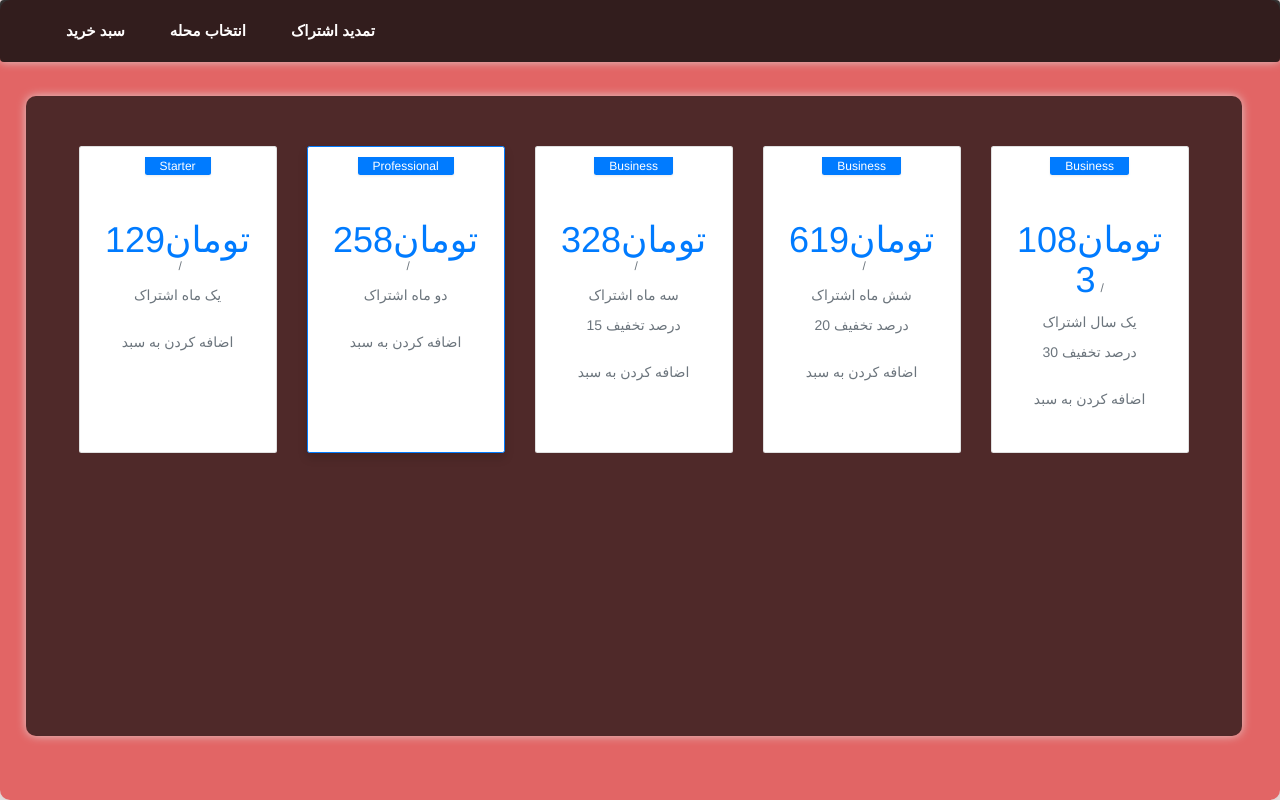
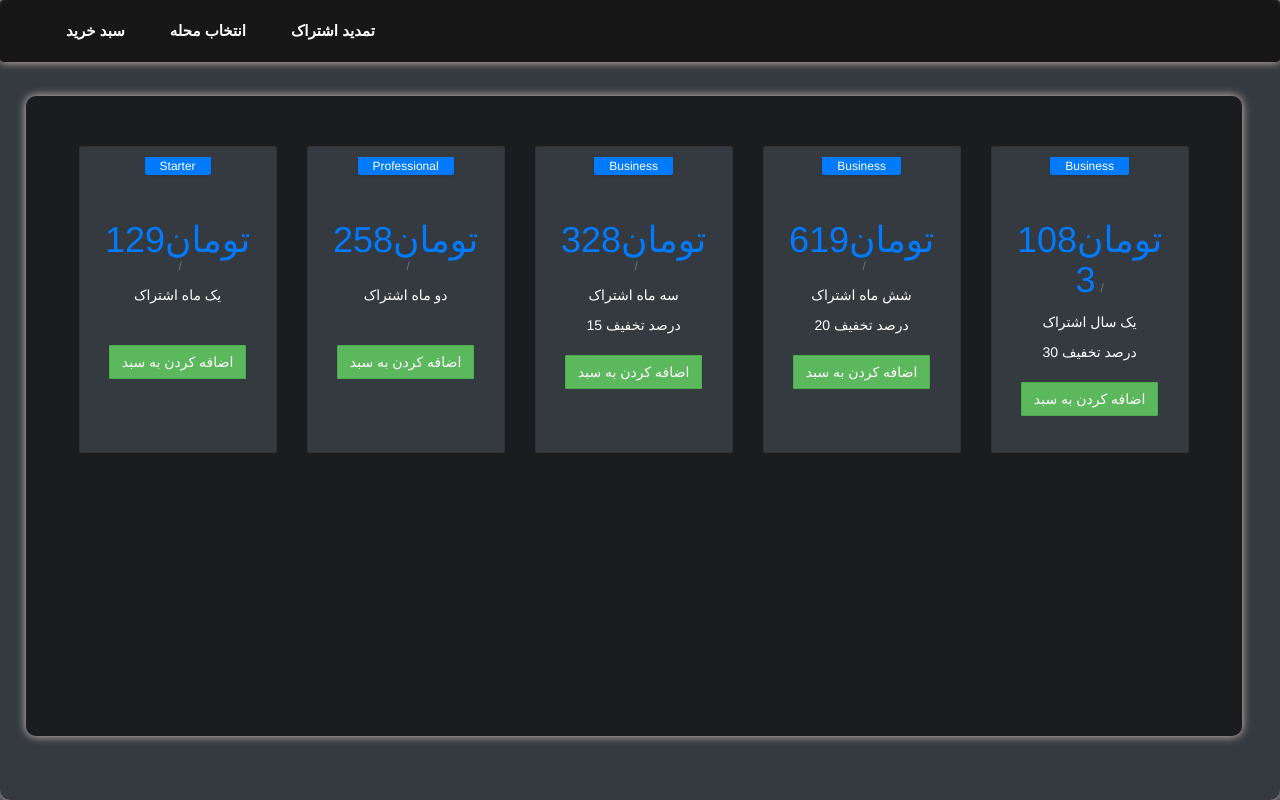
Before and after one commit to aliaqa256/bongah, a Django app: page /auth/select_plan/ in a window 1280 px wide. Run offline with Django 4.2, Linux system fonts and the light colour scheme; the visitor is signed in with stand-in values (Sample User, id 1); parts of the project's set-up code (start-up, migrations or seed data) failed here and were passed over; some libraries are stand-ins or nearby versions.

Commit message:
dark mode

```diff
--- a/djangoapp/accounts/templates/accounts/select_plan.html
+++ b/djangoapp/accounts/templates/accounts/select_plan.html
@@ -12,22 +12,22 @@
 <!-- aaaaaaaaaaaaaaaaaaaaaa -->
 <div class="container mb-5 mt-5">
             <div class="pricing card-deck flex-column flex-md-row mb-3">
-                <div class="card card-pricing text-center px-3 mb-4">
+                <div class="card card-pricing text-center px-3 mb-4 bg-dark">
                     <span class="h6 w-60 mx-auto px-4 py-1 rounded-bottom bg-primary text-white shadow-sm">Starter</span>
                     <div class="bg-transparent card-header pt-4 border-0">
                         <h1 class="h1 font-weight-normal text-primary text-center mb-0" data-pricing-value="15">تومان<span class="price">129</span><span class="h6 text-muted ml-2">/ </span></h1>
                     </div>
                     <div class="card-body pt-0">
                         <ul class="list-unstyled mb-4">
-                            <li>یک ماه اشتراک</li>
+                            <li class=" text-white">یک ماه اشتراک</li>
 
                         </ul>
                                                                         <form method="post">
                                    {% csrf_token %}
            <input type="hidden" name="plan_type" value="1290000">
            <input type="hidden" name="plan_days" value="31">
-
-                        <button type="submit" class="btn btn-outline-secondary mb-3 hvr">اضافه کردن به سبد</button>
+                                                                            <br/>
+                        <button type="submit" class="btn btn-outline-secondary mb-3 hvr btn-success ">اضافه کردن به سبد</button>
                         </form>
                     </div>
                 </div>
@@ -37,64 +37,65 @@
 <!--  -->
 
 
-                <div class="card card-pricing popular shadow text-center px-3 mb-4">
+                <div class="card card-pricing text-center px-3 mb-4 bg-dark ">
                     <span class="h6 w-60 mx-auto px-4 py-1 rounded-bottom bg-primary text-white shadow-sm">Professional</span>
                     <div class="bg-transparent card-header pt-4 border-0">
                         <h1 class="h1 font-weight-normal text-primary text-center mb-0" data-pricing-value="30">تومان<span class="price">258</span><span class="h6 text-muted ml-2">/ </span></h1>
                     </div>
-                    <div class="card-body pt-0">
+                    <div class="card-body pt-0 ">
                         <ul class="list-unstyled mb-4">
-                            <li> دو ماه اشتراک</li>
+                            <li class=" text-white"> دو ماه اشتراک</li>
 
                         </ul>
                                                 <form method="post">
                                    {% csrf_token %}
            <input type="hidden" name="plan_type" value="2580000">
                       <input type="hidden" name="plan_days" value="62">
-                        <button type="submit" class="btn btn-outline-secondary mb-3 hvr">اضافه کردن به سبد</button>
+                      <br/>
+                        <button type="submit" class="btn btn-outline-secondary mb-3 hvr btn-success">اضافه کردن به سبد</button>
                         </form>
                     </div>
                 </div>
 
                 <!--  -->
-                <div class="card card-pricing text-center px-3 mb-4">
+                <div class="card card-pricing text-center px-3 mb-4 bg-dark">
                     <span class="h6 w-60 mx-auto px-4 py-1 rounded-bottom bg-primary text-white shadow-sm">Business</span>
                     <div class="bg-transparent card-header pt-4 border-0">
                         <h1 class="h1 font-weight-normal text-primary text-center mb-0" data-pricing-value="45">تومان<span class="price">328</span><span class="h6 text-muted ml-2">/ </span></h1>
                     </div>
                     <div class="card-body pt-0">
                         <ul class="list-unstyled mb-4">
-                            <li> سه ماه اشتراک</li>
-                            <li> 15 درصد تخفیف</li>
+                            <li class=" text-white"> سه ماه اشتراک</li>
+                            <li class=" text-white"> 15 درصد تخفیف</li>
 
                         </ul>
                         <form method="post">
                                    {% csrf_token %}
            <input type="hidden" name="plan_type" value="32800000">
                       <input type="hidden" name="plan_days" value="93">
-                        <button type="submit" class="btn btn-outline-secondary mb-3 hvr">اضافه کردن به سبد</button>
+                        <button type="submit" class="btn btn-outline-secondary mb-3 hvr btn-success  ">اضافه کردن به سبد</button>
                         </form>
                     </div>
                 </div>
 
 
 <!--  -->
-                 <div class="card card-pricing text-center px-3 mb-4">
+                 <div class="card card-pricing text-center px-3 mb-4 bg-dark">
                     <span class="h6 w-60 mx-auto px-4 py-1 rounded-bottom bg-primary text-white shadow-sm">Business</span>
                     <div class="bg-transparent card-header pt-4 border-0">
                         <h1 class="h1 font-weight-normal text-primary text-center mb-0" data-pricing-value="45"> تومان<span class="price">619</span><span class="h6 text-muted ml-2">/ </span></h1>
                     </div>
                     <div class="card-body pt-0">
                         <ul class="list-unstyled mb-4">
-                            <li>شش ماه اشتراک</li>
-                            <li> 20 درصد تخفیف</li>
+                            <li class=" text-white">شش ماه اشتراک</li>
+                            <li class=" text-white"> 20 درصد تخفیف</li>
 
                         </ul>
                         <form method="post">
                                    {% csrf_token %}
            <input type="hidden" name="plan_type" value="61900000">
                       <input type="hidden" name="plan_days" value="182">
-                        <button type="submit" class="btn btn-outline-secondary mb-3 hvr">اضافه کردن به سبد</button>
+                        <button type="submit" class="btn btn-outline-secondary mb-3 hvr btn-success">اضافه کردن به سبد</button>
                         </form>
                     </div>
                 </div>
@@ -102,22 +103,22 @@
 
 
 
-                 <div class="card card-pricing text-center px-3 mb-4">
+                 <div class="card card-pricing text-center px-3 mb-4 bg-dark  ">
                     <span class="h6 w-60 mx-auto px-4 py-1 rounded-bottom bg-primary text-white shadow-sm">Business</span>
                     <div class="bg-transparent card-header pt-4 border-0">
                         <h1 class="h1 font-weight-normal text-primary text-center mb-0" data-pricing-value="45">تومان<span class="price">1083</span><span class="h6 text-muted ml-2">/ </span></h1>
                     </div>
                     <div class="card-body pt-0">
                         <ul class="list-unstyled mb-4">
-                            <li>یک سال اشتراک</li>
-                            <li> 30 درصد تخفیف</li>
+                            <li class=" text-white">یک سال اشتراک</li>
+                            <li class=" text-white"> 30 درصد تخفیف</li>
 
                         </ul>
                         <form method="post">
                                    {% csrf_token %}
            <input type="hidden" name="plan_type" value="10830000">
                       <input type="hidden" name="plan_days" value="365">
-                        <button type="submit" class="btn btn-outline-secondary mb-3 hvr">اضافه کردن به سبد</button>
+                        <button type="submit" class="btn btn-outline-secondary mb-3 hvr btn-success">اضافه کردن به سبد</button>
                         </form>
                     </div>
                 </div>
--- a/djangoapp/accounts/views.py
+++ b/djangoapp/accounts/views.py
@@ -155,7 +155,7 @@ class CardTemplateView(View):
         sum_of_payments = Payments.objects.filter(user=user, is_done=False).aggregate(Sum('amount'))['amount__sum'] or 0
         days_left = user.days_left
         context={
-            'title':'خرید کارت',
+            'title':'سبد خرید',
             'keywords': keywords,
             'sum_of_payments':sum_of_payments,
             'days_left':days_left
--- a/djangoapp/static/accounts/css/base.css
+++ b/djangoapp/static/accounts/css/base.css
@@ -6,7 +6,7 @@
 
 .base-content{
 /* a dark base content */
-	background-color: rgba(227, 80, 80, 0.847);
+	/* background-color: rgba(227, 80, 80, 0.847); */
 	border-radius: 10px;
 	width: 100%;
 	height: 100%;
@@ -114,7 +114,6 @@
 	left: 25%;
 	position: absolute;
 	width: 50%;
-	overflow: auto;
 	box-shadow: 0px 0px 10px rgb(226, 200, 200);
 }
 @media (max-width: 767px) {
--- a/djangoapp/templates/base.html
+++ b/djangoapp/templates/base.html
@@ -44,7 +44,7 @@
 
 
 </head>
-<body  >
+<body class="bg-dark" >
    {% include 'common/header.html' %}
    {% include 'common/messages.html' %}
 
```
